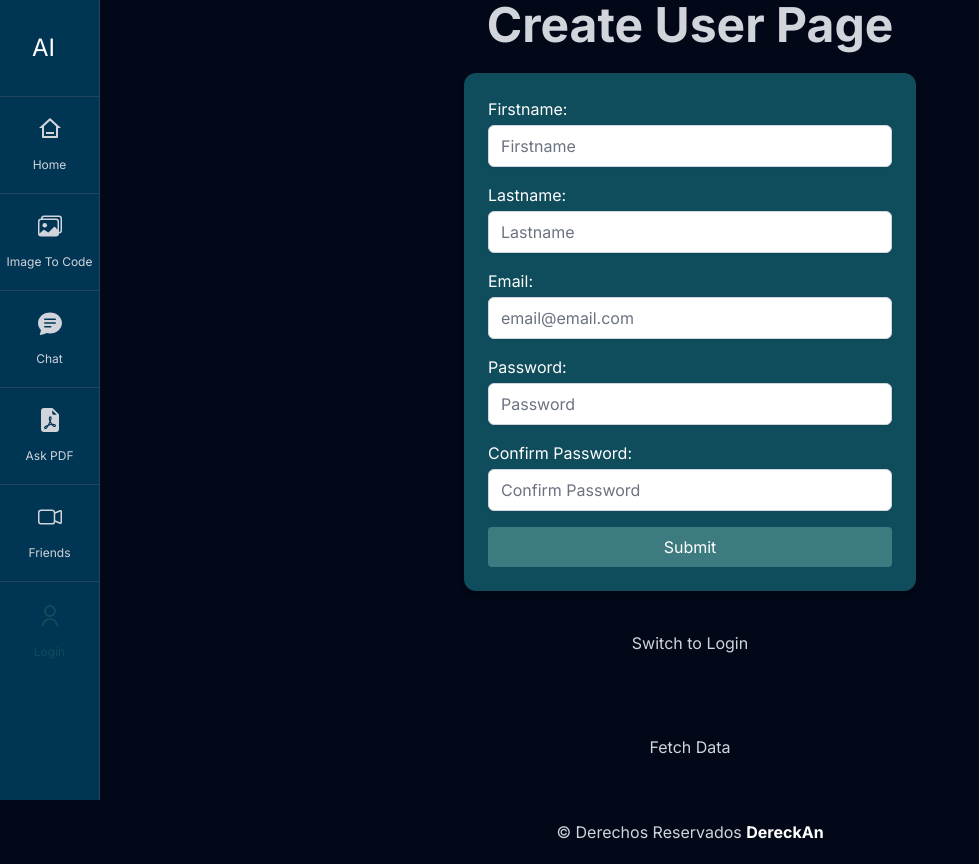
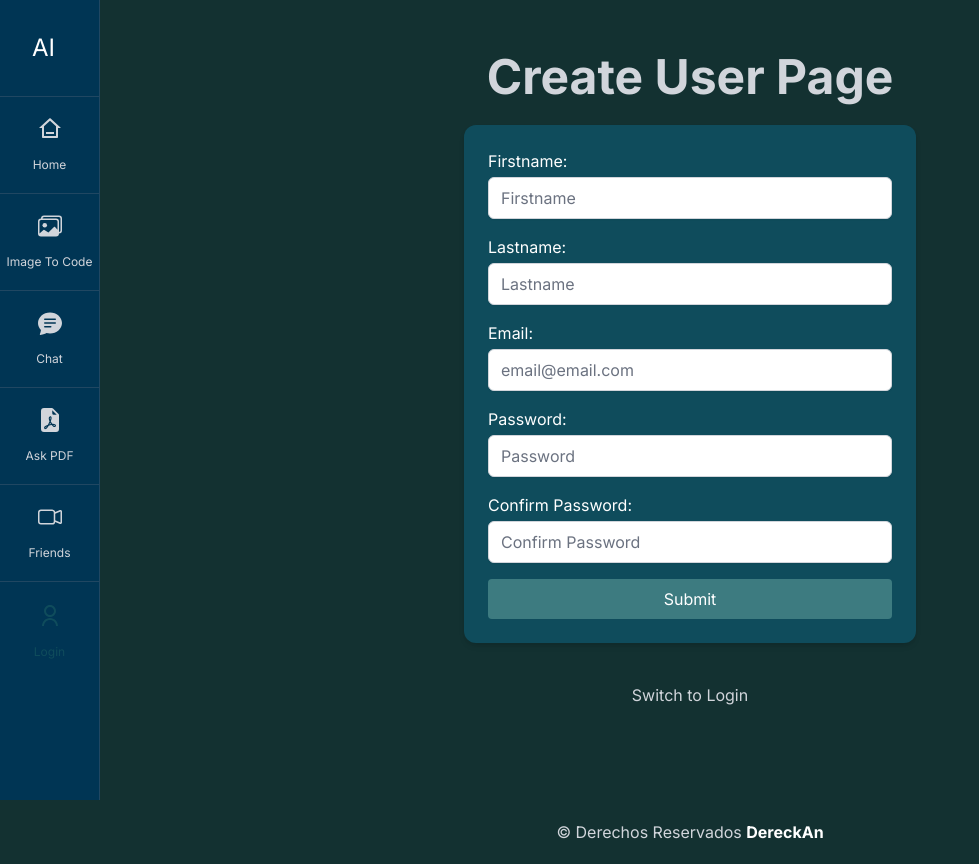
Before and after one commit to DereckAn/ima2code, a Next.js app: page /login in a window 1280 px wide. Shown: the whole page, without its empty margins (0-979 px from the left). Built offline with nearby package versions, Linux system fonts and the light colour scheme.

Commit message:
css problems

```diff
--- a/app/(root)/login/page.tsx
+++ b/app/(root)/login/page.tsx
@@ -8,28 +8,6 @@ const CreateUserPage = () => {
 
   const toggleForm = () => {
     setIsLogin(!isLogin);
-  };
-
-  const handleFetchData = async () => {
-    try {
-      const response = await fetch(process.env.NEXT_PUBLIC_REACT_APP_API_URL_BASE + "/users/");
-      const data = await response.json();
-
-      console.log(data);
-
-      return {
-        props: {
-          userData: data,
-        },
-      };
-    } catch (error) {
-      console.error("Error al obtener los datos:", error);
-      return {
-        props: {
-          userData: null,
-        },
-      };
-    }
   };
 
   return (
@@ -43,10 +21,6 @@ const CreateUserPage = () => {
       <button onClick={toggleForm} className="p-10">
         {isLogin ? "Switch to Create User" : "Switch to Login"}
       </button>
-
-      <button className="p-10" onClick={handleFetchData}>
-        Fetch Data
-      </button>
     </section>
   );
 };
--- a/app/(root)/usefulfriend/page.tsx
+++ b/app/(root)/usefulfriend/page.tsx
@@ -1,9 +1,12 @@
+import UserTable from "@/components/ui/user-table";
+
 const UsefulFriend = () => {
-    return (
-        <div>
-            <h1>Useful Friend</h1>
-        </div>
-     );
-}
+  // const [isServer, setIsServer] = useState(true)
+  return (
+    <div className="flex items-center justify-center h-screen w-full">
+      <UserTable />
+    </div>
+  );
+};
 
 export default UsefulFriend;
--- a/app/globals.css
+++ b/app/globals.css
@@ -2,75 +2,9 @@
 @tailwind components;
 @tailwind utilities;
 
-@layer base {
-  :root {
-    --background: 0 0% 100%;
-    --foreground: 222.2 84% 4.9%;
-
-    --card: 0 0% 100%;
-    --card-foreground: 222.2 84% 4.9%;
-
-    --popover: 0 0% 100%;
-    --popover-foreground: 222.2 84% 4.9%;
-
-    --primary: 222.2 47.4% 11.2%;
-    --primary-foreground: 210 40% 98%;
-
-    --secondary: 210 40% 96.1%;
-    --secondary-foreground: 222.2 47.4% 11.2%;
-
-    --muted: 210 40% 96.1%;
-    --muted-foreground: 215.4 16.3% 46.9%;
-
-    --accent: 210 40% 96.1%;
-    --accent-foreground: 222.2 47.4% 11.2%;
-
-    --destructive: 0 84.2% 60.2%;
-    --destructive-foreground: 210 40% 98%;
-
-    --border: 214.3 31.8% 91.4%;
-    --input: 214.3 31.8% 91.4%;
-    --ring: 222.2 84% 4.9%;
-
-    --radius: 0.5rem;
-  }
-
-  .dark {
-    --background: 222.2 84% 4.9%;
-    --foreground: 210 40% 98%;
-
-    --card: 222.2 84% 4.9%;
-    --card-foreground: 210 40% 98%;
-
-    --popover: 222.2 84% 4.9%;
-    --popover-foreground: 210 40% 98%;
-
-    --primary: 210 40% 98%;
-    --primary-foreground: 222.2 47.4% 11.2%;
-
-    --secondary: 217.2 32.6% 17.5%;
-    --secondary-foreground: 210 40% 98%;
-
-    --muted: 217.2 32.6% 17.5%;
-    --muted-foreground: 215 20.2% 65.1%;
-
-    --accent: 217.2 32.6% 17.5%;
-    --accent-foreground: 210 40% 98%;
-
-    --destructive: 0 62.8% 30.6%;
-    --destructive-foreground: 210 40% 98%;
-
-    --border: 217.2 32.6% 17.5%;
-    --input: 217.2 32.6% 17.5%;
-    --ring: 212.7 26.8% 83.9%;
-  }
+html,
+body,
+:root {
+  height: 100%;
+  background-color: rgb(19, 49, 49);
 }
-
-@layer base {
-  * {
-    @apply border-border;
-  }
-  body {
-    @apply bg-background text-foreground;
-  }
-}
--- a/components/ui/user-table.tsx
+++ b/components/ui/user-table.tsx
@@ -1,3 +1,4 @@
+"use client";
 import { useEffect, useState } from "react";
 
 type User = {
@@ -10,6 +11,7 @@ type User = {
 
 const UserTable = () => {
   const [userData, setUserData] = useState<User[] | null>(null);
+  const [isServer, setIsServer] = useState(true);
 
   const handleFetchData = async () => {
     try {
@@ -28,24 +30,42 @@ const UserTable = () => {
   }, []);
 
   return (
-    <table>
-      <thead>
+    <table className="min-w-full divide-y divide-gray-200">
+      <thead className="bg-secondary">
         <tr>
-          <th>User ID</th>
-          <th>First Name</th>
-          <th>Last Name</th>
-          <th>Email</th>
-          <th>Password</th>
+          <th className="px-6 py-3 text-left text-xs font-medium text-gray-200 uppercase tracking-wider">
+            User ID
+          </th>
+          <th className="px-6 py-3 text-left text-xs font-medium text-gray-200 uppercase tracking-wider">
+            First Name
+          </th>
+          <th className="px-6 py-3 text-left text-xs font-medium text-gray-200 uppercase tracking-wider">
+            Last Name
+          </th>
+          <th className="px-6 py-3 text-left text-xs font-medium text-gray-200 uppercase tracking-wider">
+            Email
+          </th>
+          <th className="px-6 py-3 text-left text-xs font-medium text-gray-200 uppercase tracking-wider">
+            Password
+          </th>
         </tr>
       </thead>
-      <tbody>
-        {userData?.map((user, index) => (
+      <tbody className="bg-tertiary divide-y divide-gray-200">
+        {userData?.map((user) => (
           <tr key={user?.user_id}>
-            <td>{user?.user_id}</td>
-            <td>{user?.first_name}</td>
-            <td>{user?.last_name}</td>
-            <td>{user?.email}</td>
-            <td>{user?.password}</td>
+            <td className="px-6 whitespace-nowrap">
+              {user?.user_id || "-----"}
+            </td>
+            <td className="px-6 whitespace-nowrap">
+              {user?.first_name || "-----"}
+            </td>
+            <td className="px-6 whitespace-nowrap">
+              {user?.last_name || "-----"}
+            </td>
+            <td className="px-6 whitespace-nowrap">{user?.email || "-----"}</td>
+            <td className="px-6 whitespace-nowrap">
+              {user?.password || "-----"}
+            </td>
           </tr>
         ))}
       </tbody>
--- a/tailwind.config.ts
+++ b/tailwind.config.ts
@@ -15,51 +15,6 @@ module.exports = {
         primary:'#003554',
         secondary:'#0f4c5c',
         tertiary:'#3d7b80',
-        border: "hsl(var(--border))",
-        input: "hsl(var(--input))",
-        ring: "hsl(var(--ring))",
-        background: "hsl(var(--background))",
-        foreground: "hsl(var(--foreground))",
-
-        destructive: {
-          DEFAULT: "hsl(var(--destructive))",
-          foreground: "hsl(var(--destructive-foreground))",
-        },
-        muted: {
-          DEFAULT: "hsl(var(--muted))",
-          foreground: "hsl(var(--muted-foreground))",
-        },
-        accent: {
-          DEFAULT: "hsl(var(--accent))",
-          foreground: "hsl(var(--accent-foreground))",
-        },
-        popover: {
-          DEFAULT: "hsl(var(--popover))",
-          foreground: "hsl(var(--popover-foreground))",
-        },
-        card: {
-          DEFAULT: "hsl(var(--card))",
-          foreground: "hsl(var(--card-foreground))",
-        },
-      },
-      borderRadius: {
-        lg: "var(--radius)",
-        md: "calc(var(--radius) - 2px)",
-        sm: "calc(var(--radius) - 4px)",
-      },
-      keyframes: {
-        "accordion-down": {
-          from: { height: 0 },
-          to: { height: "var(--radix-accordion-content-height)" },
-        },
-        "accordion-up": {
-          from: { height: "var(--radix-accordion-content-height)" },
-          to: { height: 0 },
-        },
-      },
-      animation: {
-        "accordion-down": "accordion-down 0.2s ease-out",
-        "accordion-up": "accordion-up 0.2s ease-out",
       },
     },
   },
```
Also changed, not shown: 13 other files (tests, documents, lock files or other folders).
